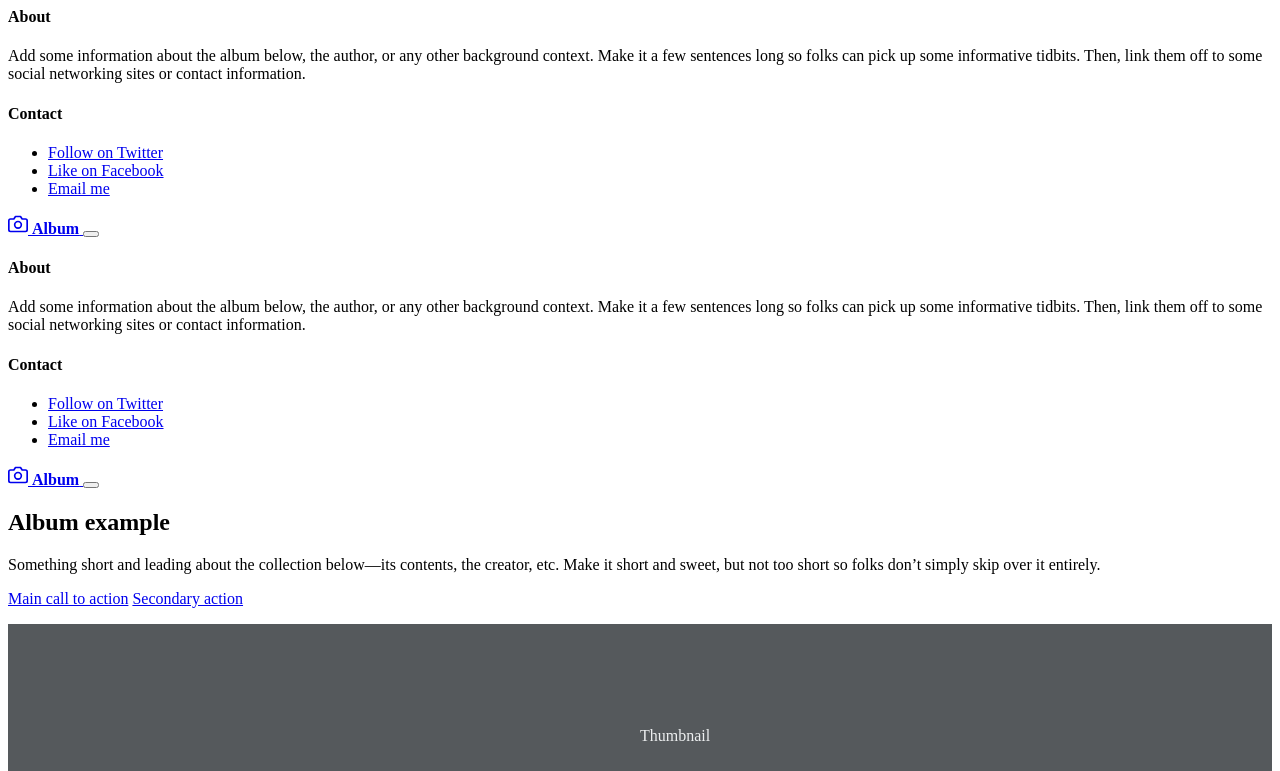
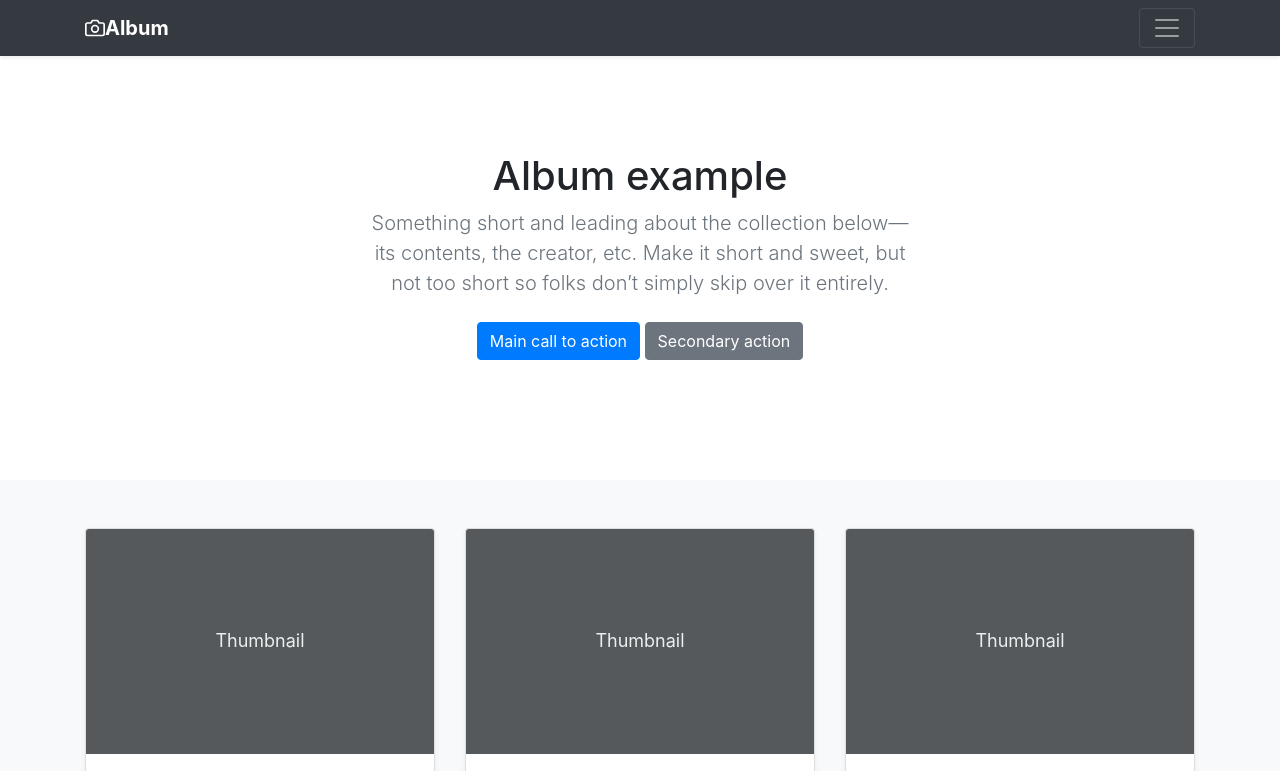
Before and after one commit to vigneshwarsankar/trumix, a plain HTML site: page index.html in a window 1280 px wide. Shown: the top 771 px of the page. Drawn offline with nearby package versions, Linux system fonts and the light colour scheme.

Commit message:
Update index.html

```diff
--- a/index.html
+++ b/index.html
@@ -1,38 +1,53 @@
-<script src="script.js" defer></script>
- <div id="header"></div>
+<!doctype html>
+<html lang="en">
+  <head>
+    <meta charset="utf-8">
+    <meta name="viewport" content="width=device-width, initial-scale=1">
+    <meta name="description" content="">
+    <meta name="author" content="Mark Otto, Jacob Thornton, and Bootstrap contributors">
+    <meta name="generator" content="Hugo 0.84.0">
+    <title>Album example · Bootstrap v5.0</title>
+
+    <link rel="canonical" href="https://getbootstrap.com/docs/5.0/examples/album/">
+
+
+
+    <!-- Bootstrap core CSS -->
+<link href="/docs/5.0/dist/css/bootstrap.min.css" rel="stylesheet" integrity="sha384-EVSTQN3/azprG1Anm3QDgpJLIm9Nao0Yz1ztcQTwFspd3yD65VohhpuuCOmLASjC" crossorigin="anonymous">
+
+    <!-- Favicons -->
+<link rel="apple-touch-icon" href="/docs/5.0/assets/img/favicons/apple-touch-icon.png" sizes="180x180">
+<link rel="icon" href="/docs/5.0/assets/img/favicons/favicon-32x32.png" sizes="32x32" type="image/png">
+<link rel="icon" href="/docs/5.0/assets/img/favicons/favicon-16x16.png" sizes="16x16" type="image/png">
+<link rel="manifest" href="/docs/5.0/assets/img/favicons/manifest.json">
+<link rel="mask-icon" href="/docs/5.0/assets/img/favicons/safari-pinned-tab.svg" color="#7952b3">
+<link rel="icon" href="/docs/5.0/assets/img/favicons/favicon.ico">
+<meta name="theme-color" content="#7952b3">
+
+
+    <style>
+      .bd-placeholder-img {
+        font-size: 1.125rem;
+        text-anchor: middle;
+        -webkit-user-select: none;
+        -moz-user-select: none;
+        user-select: none;
+      }
+
+      @media (min-width: 768px) {
+        .bd-placeholder-img-lg {
+          font-size: 3.5rem;
+        }
+      }
+    </style>
+    <script src="script.js" defer></script>
+  </head>
+
+
+
  <body>
 
-<header>
-  <div class="collapse bg-dark" id="navbarHeader">
-    <div class="container">
-      <div class="row">
-        <div class="col-sm-8 col-md-7 py-4">
-          <h4 class="text-white">About</h4>
-          <p class="text-muted">Add some information about the album below, the author, or any other background context. Make it a few sentences long so folks can pick up some informative tidbits. Then, link them off to some social networking sites or contact information.</p>
-        </div>
-        <div class="col-sm-4 offset-md-1 py-4">
-          <h4 class="text-white">Contact</h4>
-          <ul class="list-unstyled">
-            <li><a href="#" class="text-white">Follow on Twitter</a></li>
-            <li><a href="#" class="text-white">Like on Facebook</a></li>
-            <li><a href="#" class="text-white">Email me</a></li>
-          </ul>
-        </div>
-      </div>
-    </div>
-  </div>
-  <div class="navbar navbar-dark bg-dark shadow-sm">
-    <div class="container">
-      <a href="#" class="navbar-brand d-flex align-items-center">
-        <svg xmlns="http://www.w3.org/2000/svg" width="20" height="20" fill="none" stroke="currentColor" stroke-linecap="round" stroke-linejoin="round" stroke-width="2" aria-hidden="true" class="me-2" viewBox="0 0 24 24"><path d="M23 19a2 2 0 0 1-2 2H3a2 2 0 0 1-2-2V8a2 2 0 0 1 2-2h4l2-3h6l2 3h4a2 2 0 0 1 2 2z"/><circle cx="12" cy="13" r="4"/></svg>
-        <strong>Album</strong>
-      </a>
-      <button class="navbar-toggler" type="button" data-bs-toggle="collapse" data-bs-target="#navbarHeader" aria-controls="navbarHeader" aria-expanded="false" aria-label="Toggle navigation">
-        <span class="navbar-toggler-icon"></span>
-      </button>
-    </div>
-  </div>
-</header>
+<div id="header"></div>
 
 <main>
 
@@ -205,3 +220,8 @@
 
 </main>
      <div id="footer"></div>
+   <script src="/docs/5.0/dist/js/bootstrap.bundle.min.js" integrity="sha384-MrcW6ZMFYlzcLA8Nl+NtUVF0sA7MsXsP1UyJoMp4YLEuNSfAP+JcXn/tWtIaxVXM" crossorigin="anonymous"></script>
+
+
+  </body>
+</html>
```
